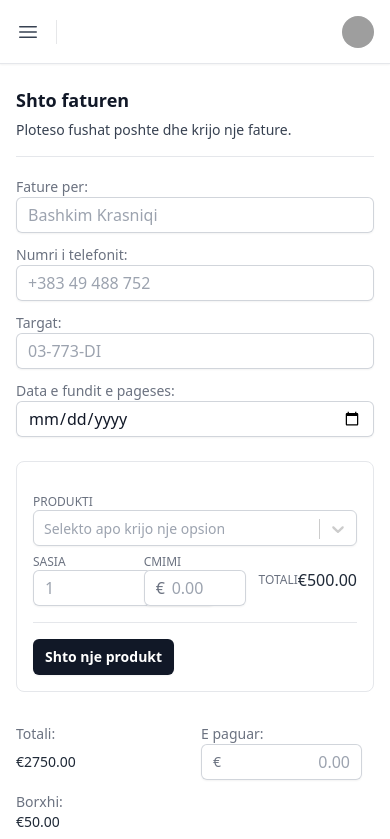
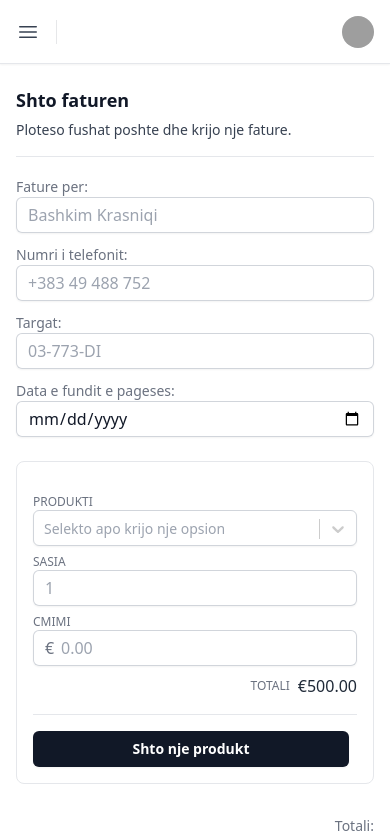
Before and after one commit to blendarkabashi/seferimont, a Next.js app in the folder seferimont/: page /shto-faturen in a window 390 px wide. Shown: the top 839 px of the page. Built offline with nearby package versions, Linux system fonts and the light colour scheme; grey boxes are pictures that could not be loaded.

Commit message:
responsive changes

```diff
--- a/seferimont/src/components/Input/index.js
+++ b/seferimont/src/components/Input/index.js
@@ -8,7 +8,7 @@ const Input = ({ inline, label, placeholder, type, name, id, className }) => {
             {label}
           </label>
         )}
-        <div className={`relative rounded-md shadow-sm ${inline && "inline-block"}`}>
+        <div className={`relative rounded-md shadow-sm ${inline && "sm:inline-block"}`}>
           <div className="pointer-events-none absolute inset-y-0 left-0 flex items-center pl-3">
             <span className="text-gray-500 sm:text-sm">€</span>
           </div>
--- a/seferimont/src/pages/shto-faturen/index.js
+++ b/seferimont/src/pages/shto-faturen/index.js
@@ -132,7 +132,7 @@ const index = () => {
 
           <div class="hidden sm:block border-b border-gray-200 "></div>
 
-          <div class="grid grid-cols-3 sm:grid-cols-5 gap-2">
+          <div class="grid grid-cols-1 sm:grid-cols-5 gap-2">
             <div class="col-span-full sm:col-span-2">
               <h5 class="sm:hidden text-xs font-medium text-gray-500 uppercase">Produkti</h5>
               <CreatableSelect
@@ -153,14 +153,14 @@ const index = () => {
               <Input type="currency" placeholder={500} />
             </div>
             <div className="justify-end items-center flex">
-              <h5 class="sm:hidden text-xs font-medium text-gray-500 uppercase">Totali</h5>
+              <h5 class="sm:hidden text-xs font-medium text-gray-500 uppercase mr-2">Totali</h5>
               <p class="sm:text-end text-gray-800 ">€500.00</p>
             </div>
           </div>
           <div class="sm:hidden border-b border-gray-200 "></div>
           {addedRows.map((row) => (
             <>
-              <div class="grid grid-cols-3 sm:grid-cols-5 gap-2">
+              <div class="grid grid-cols-1 sm:grid-cols-5 gap-2">
                 <div class="col-span-full sm:col-span-2">
                   <h5 class="sm:hidden text-xs font-medium text-gray-500 uppercase">Produkti</h5>
                   <CreatableSelect
@@ -180,7 +180,7 @@ const index = () => {
                   <Input type="currency" placeholder={500} />
                 </div>
                 <div className="justify-end items-center flex">
-                  <h5 class="sm:hidden text-xs font-medium text-gray-500 uppercase">Totali</h5>
+                  <h5 class="sm:hidden text-xs font-medium text-gray-500 uppercase mr-2">Totali</h5>
                   <p class="sm:text-end text-gray-800 ">€500.00</p>
                 </div>
               </div>
@@ -188,36 +188,36 @@ const index = () => {
               <div class="sm:hidden border-b border-gray-200 "></div>
             </>
           ))}
-          <div className="flex items-center">
-            <Button className="mr-2" inline onClick={() => addRow()} label="Shto nje produkt" />
-            {addedRows.length >= 1 && <Button secondary inline onClick={() => removeRow()} label="Largo nje produkt" />}
+          <div className="flex items-center sm:max-w-fit">
+            <Button className="mr-2" onClick={() => addRow()} label="Shto nje produkt" />
+            {addedRows.length >= 1 && <Button secondary onClick={() => removeRow()} label="Largo nje produkt" />}
           </div>
         </div>
 
         <div class="mt-8 flex sm:justify-end">
           <div class="w-full max-w-2xl sm:text-end space-y-2">
-            <div class="grid grid-cols-2 sm:grid-cols-1 gap-3 sm:gap-2">
-              <dl class="grid sm:grid-cols-5 gap-x-3 text-sm">
+            <div class="grid grid-cols-1 sm:grid-cols-1 gap-3 sm:gap-2">
+              <dl class="grid sm:grid-cols-5 gap-x-3 text-sm text-right sm:text-left grid-cols-1">
                 <dt class="col-span-3 text-gray-500">Totali:</dt>
-                <dd class="col-span-2 font-medium text-gray-800 ">€2750.00</dd>
+                <dd class="col-span-3 sm:col-span-2 font-medium text-gray-800 ">€2750.00</dd>
               </dl>
 
-              <dl class="grid sm:grid-cols-5 gap-x-3 text-sm items-center">
+              <dl class="grid sm:grid-cols-5 gap-x-3 text-sm text-right sm:text-left grid-cols-1 items-center">
                 <dt class="col-span-3 text-gray-500">E paguar:</dt>
-                <dd class="col-span-2">
+                <dd class="col-span-3 sm:col-span-2">
                   <Input type="currency" inline className="text-right" placeholder="2500" />
                 </dd>
               </dl>
 
-              <dl class="grid sm:grid-cols-5 gap-x-3 text-sm">
+              <dl class="grid sm:grid-cols-5 gap-x-3 text-sm text-right sm:text-left grid-cols-1">
                 <dt class="col-span-3 text-gray-500">Borxhi:</dt>
-                <dd class="col-span-2 font-medium text-gray-800 ">€50.00</dd>
+                <dd class="col-span-3 sm:col-span-2 font-medium text-gray-800 ">€50.00</dd>
               </dl>
             </div>
           </div>
         </div>
         <div className=" mt-16 flex justify-center">
-          <div className="w-[300px]">
+          <div className="sm:w-[300px] w-full">
             <Button success label="Ruaj Faturen" />
           </div>
         </div>
```
Also changed, not shown: 1 other file (tests, documents, lock files or other folders).
